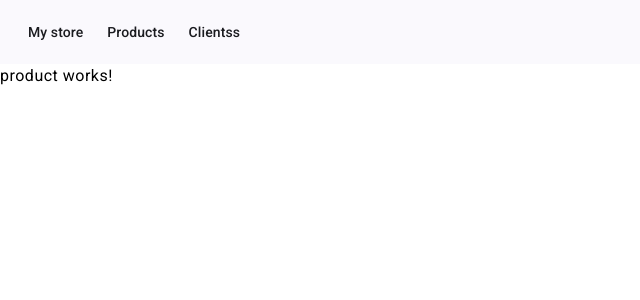
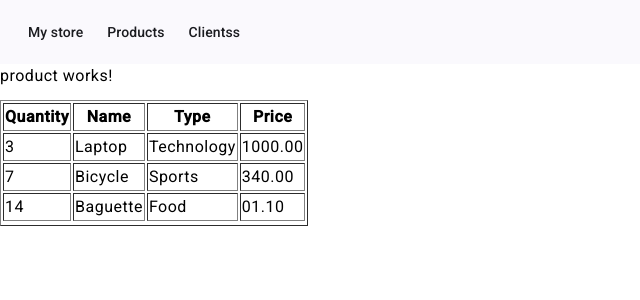
Before and after one commit to eduardodecarvalho/mystore-client, an Angular app: page /products in a window 1280 px wide. Shown: the top 300 px of the page, without its empty margins (0-640 px from the left). Built offline with nearby package versions, Linux system fonts and the light colour scheme.

Commit message:
add mock data to products

```diff
--- a/src/app/product/product.component.html
+++ b/src/app/product/product.component.html
@@ -1 +1,30 @@
 <p>product works!</p>
+
+<table border="1">
+  <thead>
+    <tr>
+      <th>
+        Quantity
+      </th>
+      <th>
+        Name
+      </th>
+      <th>
+        Type
+      </th>
+      <th>
+        Price
+      </th>
+    </tr>
+  </thead>
+
+  <tbody>
+    <tr *ngFor="let product of productList">
+      <td> {{ product.quantity }} </td>
+      <td> {{ product.name }}</td>
+      <td> {{ product.type }}</td>
+      <td> {{ product.price }}</td>
+    <tr>
+  </tbody>
+
+</table>
--- a/src/app/product/product.component.ts
+++ b/src/app/product/product.component.ts
@@ -1,12 +1,18 @@
 import { Component } from '@angular/core';
+import { Product } from './product';
+import { NgFor } from '@angular/common';
 
 @Component({
   selector: 'app-product',
   standalone: true,
-  imports: [],
+  imports: [NgFor],
   templateUrl: './product.component.html',
   styleUrl: './product.component.css'
 })
 export class ProductComponent {
-
+  productList: Product[] = [
+    new Product("3", "Laptop", "Technology", "1000.00"),
+    new Product("7", "Bicycle", "Sports", "340.00"),
+    new Product("14", "Baguette", "Food", "01.10")
+  ]
 }
--- /dev/null
+++ b/src/app/product/product.ts
@@ -0,0 +1,7 @@
+export class Product {
+
+  constructor(public quantity: string,
+    public name: string,
+    public type: string,
+    public price: string) { }
+}
```
